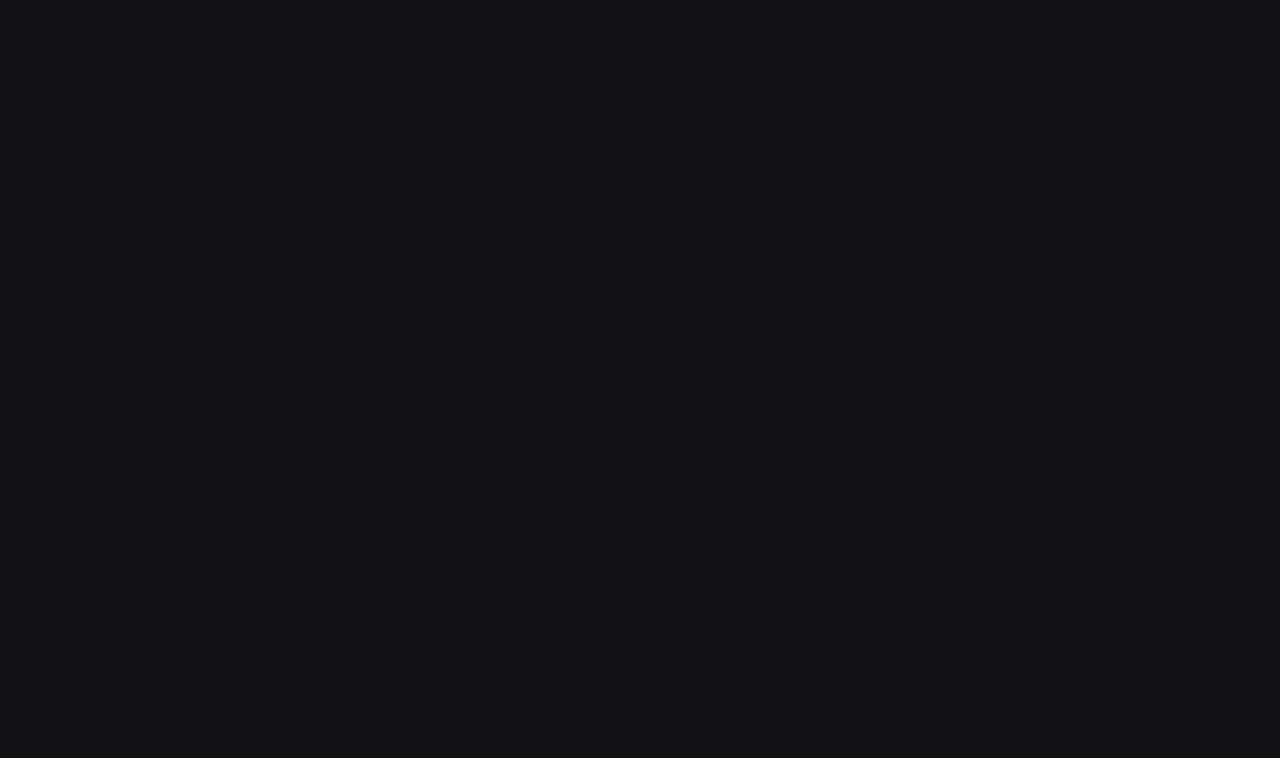
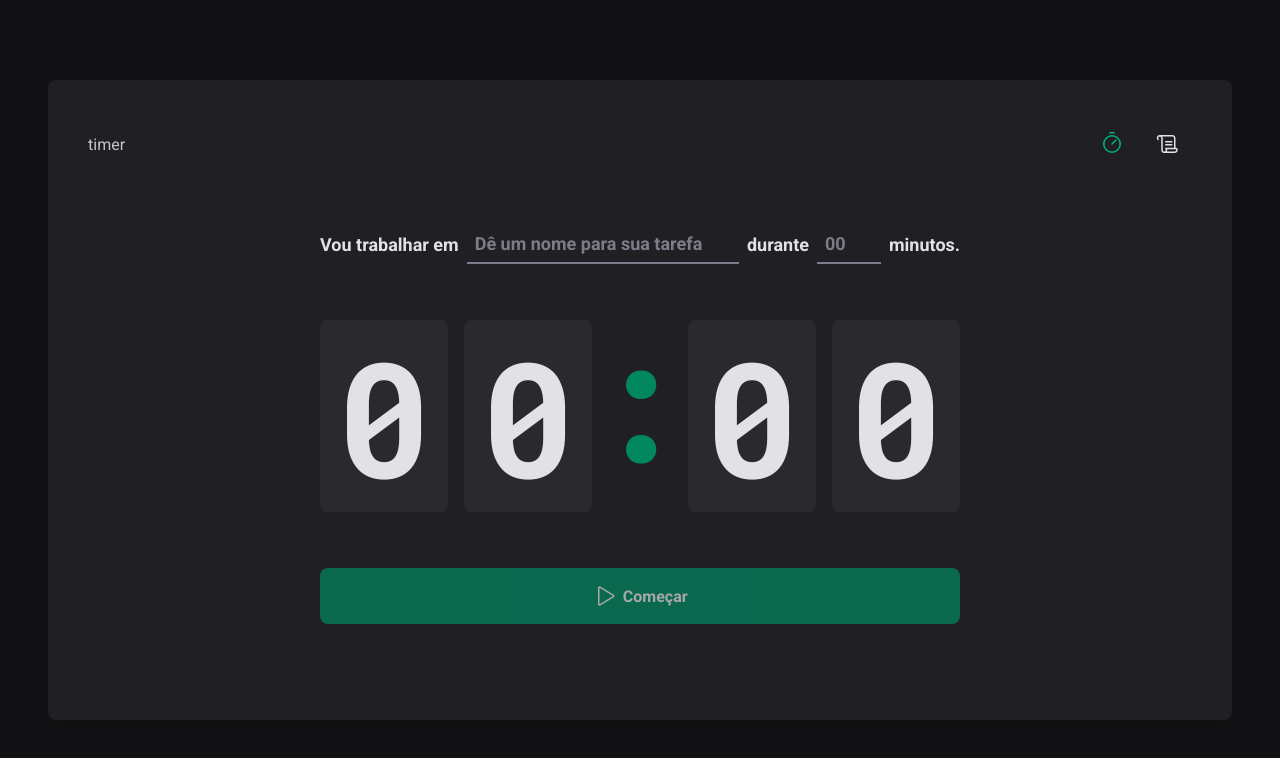
Before and after one commit to victordev13/ignite-2022-react-timer, a React (Vite) app: page / in a window 1280 px wide. Shown: the top 758 px of the page. Built offline with nearby package versions, Linux system fonts and the light colour scheme.

Commit message:
feat: home page with countdown

```diff
--- a/package.json
+++ b/package.json
@@ -12,8 +12,10 @@
   },
   "dependencies": {
     "@types/styled-components": "^5.1.26",
+    "phosphor-react": "^1.4.1",
     "react": "^18.2.0",
     "react-dom": "^18.2.0",
+    "react-router-dom": "^6.3.0",
     "styled-components": "^5.3.5"
   },
   "devDependencies": {
--- a/src/App.tsx
+++ b/src/App.tsx
@@ -1,10 +1,15 @@
+import { BrowserRouter } from 'react-router-dom'
 import { ThemeProvider } from 'styled-components'
+import Router from './Router'
 import { GlobalStyle } from './styles/global'
 import { defaultTheme } from './styles/themes/default'
 
 export function App() {
   return (
     <ThemeProvider theme={defaultTheme}>
+      <BrowserRouter>
+        <Router />
+      </BrowserRouter>
       <GlobalStyle />
     </ThemeProvider>
   )
--- /dev/null
+++ b/src/Router.tsx
@@ -0,0 +1,15 @@
+import { Route, Routes } from 'react-router-dom'
+import DefaultLayout from './layouts/DefaultLayout'
+import History from './pages/History/'
+import Home from './pages/Home/'
+
+export default function Router() {
+  return (
+    <Routes>
+      <Route path="/" element={<DefaultLayout />}>
+        <Route path="/" element={<Home />} />
+        <Route path="/history" element={<History />} />
+      </Route>
+    </Routes>
+  )
+}
--- /dev/null
+++ b/src/components/Header/index.tsx
@@ -0,0 +1,19 @@
+import { Scroll, Timer } from 'phosphor-react'
+import { NavLink } from 'react-router-dom'
+import { HeaderContainer } from './styles'
+
+export function Header() {
+  return (
+    <HeaderContainer>
+      <span>timer</span>
+      <nav>
+        <NavLink to="/" title="Cronômetro">
+          <Timer size={24} />
+        </NavLink>
+        <NavLink to="/history" title="Histórico">
+          <Scroll size={24} />
+        </NavLink>
+      </nav>
+    </HeaderContainer>
+  )
+}
--- /dev/null
+++ b/src/components/Header/styles.ts
@@ -0,0 +1,36 @@
+import styled from 'styled-components'
+
+export const HeaderContainer = styled.header`
+  display: flex;
+  align-items: center;
+  justify-content: space-between;
+
+  nav {
+    display: flex;
+    gap: 0.5rem;
+
+    a {
+      width: 3rem;
+      height: 3rem;
+
+      display: flex;
+      justify-content: center;
+      align-items: center;
+
+      color: ${(props) => props.theme['gray-100']};
+
+      border-top: 3px solid transparent;
+      border-bottom: 3px solid transparent;
+
+      transition: border-bottom 0.2s;
+
+      &:hover {
+        border-bottom-color: ${(props) => props.theme['green-500']};
+      }
+
+      &.active {
+        color: ${(props) => props.theme['green-300']};
+      }
+    }
+  }
+`
--- /dev/null
+++ b/src/layouts/DefaultLayout/index.tsx
@@ -0,0 +1,12 @@
+import { Outlet } from 'react-router-dom'
+import { Header } from '../../components/Header'
+import { LayoutContainer } from './styles'
+
+export default function DefaultLayout() {
+  return (
+    <LayoutContainer>
+      <Header />
+      <Outlet />
+    </LayoutContainer>
+  )
+}
--- /dev/null
+++ b/src/layouts/DefaultLayout/styles.ts
@@ -0,0 +1,16 @@
+import styled from 'styled-components'
+
+export const LayoutContainer = styled.div`
+  max-width: 74rem;
+  height: calc(100vh - 10rem);
+  margin: 5rem auto;
+  padding: 2.5rem;
+
+  background: ${(props) => props.theme['gray-800']};
+  border-radius: 8px;
+
+  display: flex;
+  flex-direction: column;
+
+  box-shadow: 0px 10px 15px -3px rgba(0, 0, 0, 0.1);
+`
--- /dev/null
+++ b/src/pages/History/index.tsx
@@ -0,0 +1,3 @@
+export default function History() {
+  return <div>History</div>
+}
--- /dev/null
+++ b/src/pages/Home/index.tsx
@@ -0,0 +1,53 @@
+import { Play } from 'phosphor-react'
+import {
+  CountdownContainer,
+  FormContainer,
+  HomeContainer,
+  MinutesAmountInput,
+  StartCountDownButton,
+  TaskInput,
+  TimeSeparator,
+} from './styles'
+
+export default function Home() {
+  return (
+    <HomeContainer>
+      <form>
+        <FormContainer>
+          <label htmlFor="task">Vou trabalhar em</label>
+          <TaskInput
+            id="task"
+            placeholder="Dê um nome para sua tarefa"
+            title="Nome da tarefa"
+            list="taskSuggestion"
+          />
+          <datalist id="taskSuggestion">
+            <option>a</option>
+          </datalist>
+          <label htmlFor="minutesAmount">durante</label>
+          <MinutesAmountInput
+            type="number"
+            id="minutesAmount"
+            placeholder="00"
+            step={5}
+            min={5}
+            max={60}
+            title="Tempo previsto"
+          />
+          <span>minutos.</span>
+        </FormContainer>
+        <CountdownContainer>
+          <span>0</span>
+          <span>0</span>
+          <TimeSeparator>:</TimeSeparator>
+          <span>0</span>
+          <span>0</span>
+        </CountdownContainer>
+        <StartCountDownButton type="submit" disabled>
+          <Play size={24} />
+          Começar
+        </StartCountDownButton>
+      </form>
+    </HomeContainer>
+  )
+}
--- /dev/null
+++ b/src/pages/Home/styles.ts
@@ -0,0 +1,114 @@
+import styled from 'styled-components'
+
+export const HomeContainer = styled.div`
+  flex: 1;
+
+  display: flex;
+  align-items: center;
+  justify-content: center;
+  flex-direction: column;
+
+  form {
+    display: flex;
+    flex-direction: column;
+    align-items: center;
+    gap: 3.5rem;
+  }
+`
+
+export const FormContainer = styled.div`
+  width: 100%;
+  display: flex;
+  align-items: center;
+  justify-content: center;
+  gap: 0.5rem;
+  color: ${(props) => props.theme['gray-100']};
+  font-size: 1.125rem;
+  font-weight: bold;
+  flex-wrap: wrap;
+`
+
+export const CountdownContainer = styled.div`
+  font-family: 'Roboto Mono', monospace;
+  font-size: 10rem;
+  line-height: 8rem;
+  color: ${(props) => props.theme['gray-100']};
+
+  display: flex;
+  gap: 1rem;
+
+  span {
+    background: ${(props) => props.theme['gray-700']};
+    padding: 2rem 1rem;
+    border-radius: 8px;
+  }
+`
+
+const BaseInput = styled.input`
+  background: transparent;
+  height: 2.5rem;
+  border: 0;
+  border-bottom: 2px solid ${(props) => props.theme['gray-500']};
+  font-weight: bold;
+  font-size: 1.125rem;
+  padding: 0 0.5rem;
+  color: ${(props) => props.theme['gray-100']};
+
+  &:focus {
+    box-shadow: none;
+    border-color: ${(props) => props.theme['green-500']};
+  }
+
+  &::placeholder {
+    color: ${(props) => props.theme['gray-500']};
+  }
+`
+
+export const TaskInput = styled(BaseInput)`
+  flex: 1;
+
+  &::-webkit-calendar-picker-indicator {
+    display: none !important;
+  }
+`
+export const MinutesAmountInput = styled(BaseInput)`
+  width: 4rem;
+`
+
+export const TimeSeparator = styled.div`
+  padding: 1rem 0;
+  color: ${(props) => props.theme['green-500']};
+
+  width: 4rem;
+  overflow: hidden;
+  display: flex;
+  justify-content: center;
+`
+
+export const StartCountDownButton = styled.button`
+  width: 100%;
+  border: 0;
+  border-radius: 8px;
+  padding: 1rem;
+
+  display: flex;
+  align-items: center;
+  justify-content: center;
+
+  gap: 0.4rem;
+  font-weight: bold;
+
+  cursor: pointer;
+
+  background: ${(props) => props.theme['green-500']};
+  color: ${(props) => props.theme['gray-100']};
+
+  &:not(:disabled):hover {
+    background: ${(props) => props.theme['green-700']};
+  }
+
+  &:disabled {
+    opacity: 0.7;
+    cursor: not-allowed;
+  }
+`
--- a/src/styles/global.ts
+++ b/src/styles/global.ts
@@ -15,6 +15,7 @@
   body {
     background: ${(props) => props.theme['gray-900']};
     color: ${(props) => props.theme['gray-300']};
+    -webkit-font-smoothing: antialiased;
   }
 
   body, input, textarea, button {
```
Also changed, not shown: 1 other file (tests, documents, lock files or other folders).
